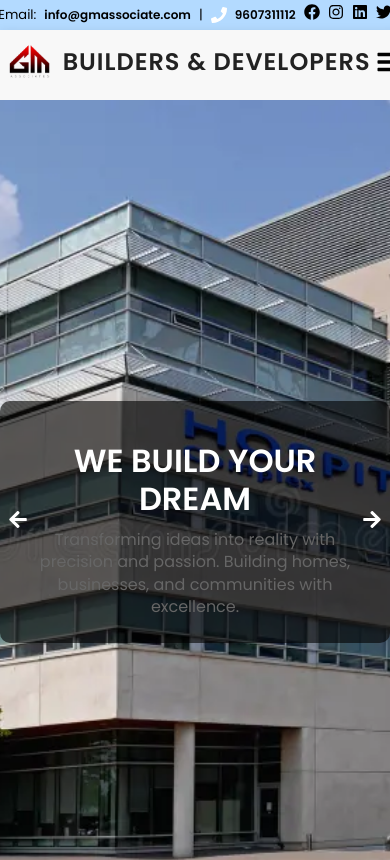
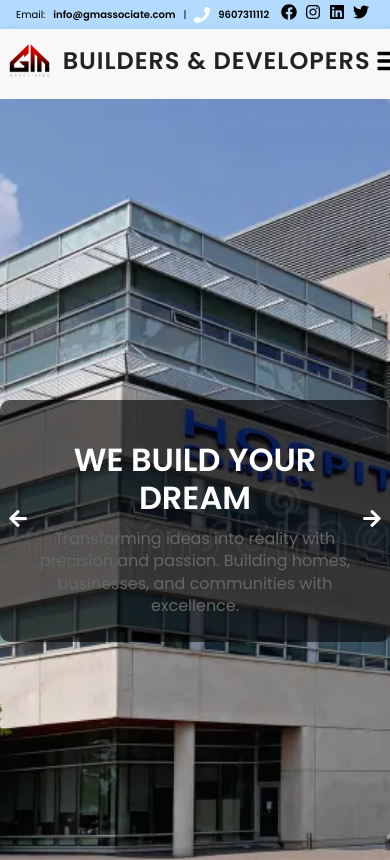
Before and after one commit to diksha-shelar/GM_Associate, a React (Create React App) app in the folder client/: page / in a window 390 px wide. Shown: the top 860 px of the page. Built offline with nearby package versions, Linux system fonts and the light colour scheme.

Commit message:
initial chang

```diff
--- a/client/src/components/Announcement.css
+++ b/client/src/components/Announcement.css
@@ -64,9 +64,9 @@
 @media (max-width: 600px) {
   .announcement {
     padding: 4px 16px;
-    font-size: 13px;
+    font-size: 10px;
     flex-wrap: nowrap;
-    gap: 8px;
+    gap: 6px;
     justify-content: center;
   }
 
@@ -78,7 +78,7 @@
   }
 
   .contact-info a {
-    font-size: 12px;
+    font-size: 10px;
   }
 
   .social-icons {
```
